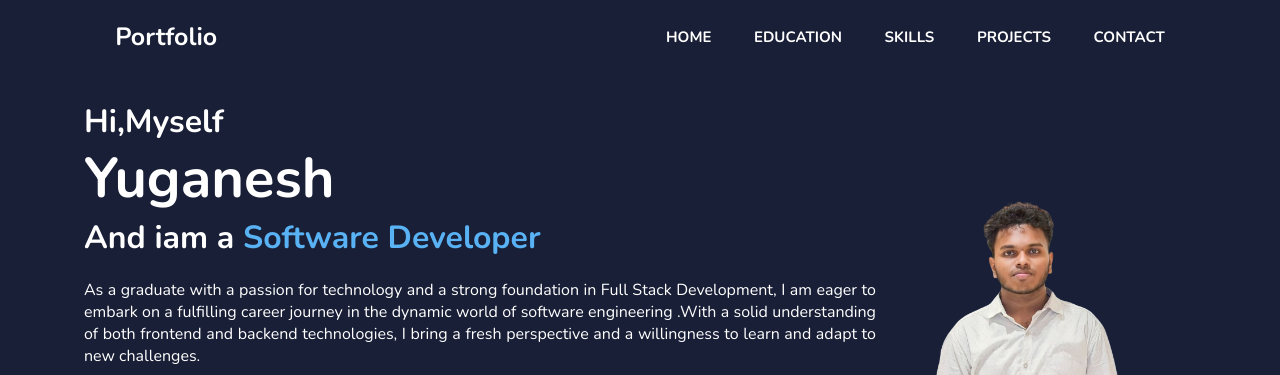
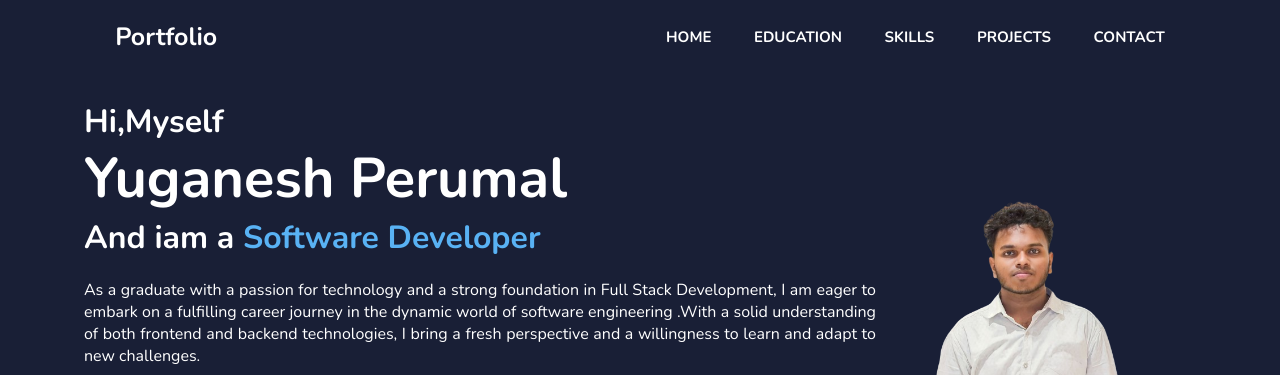
Before and after one commit to Yuganesh23/portfolio, a plain HTML site: page protfolic/index.html in a window 1280 px wide. Shown: the top 375 px of the page. Drawn offline with nearby package versions, Linux system fonts and the light colour scheme.

Commit message:
Update index.html

```diff
--- a/protfolic/index.html
+++ b/protfolic/index.html
@@ -32,7 +32,7 @@
 <section class="home" id="home">
     <div class="home-content">
         <h3>Hi,Myself</h3>
-        <h1>Yuganesh</h1>
+        <h1>Yuganesh Perumal</h1>
         <h3>And iam a <span>Software Developer</span></h3>
      <p> As a graduate with a passion for technology and a strong foundation in Full Stack Development, I am eager to embark on a fulfilling career journey in the dynamic world of software engineering .With a solid understanding of both frontend and backend technologies, I bring a fresh perspective and a willingness to learn and adapt to new challenges.</p>
         <div class="social-media">
```
